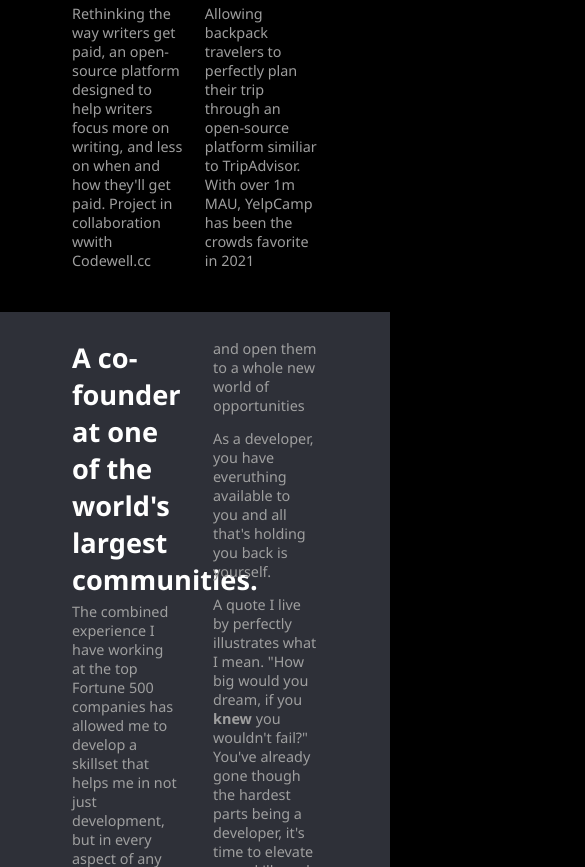
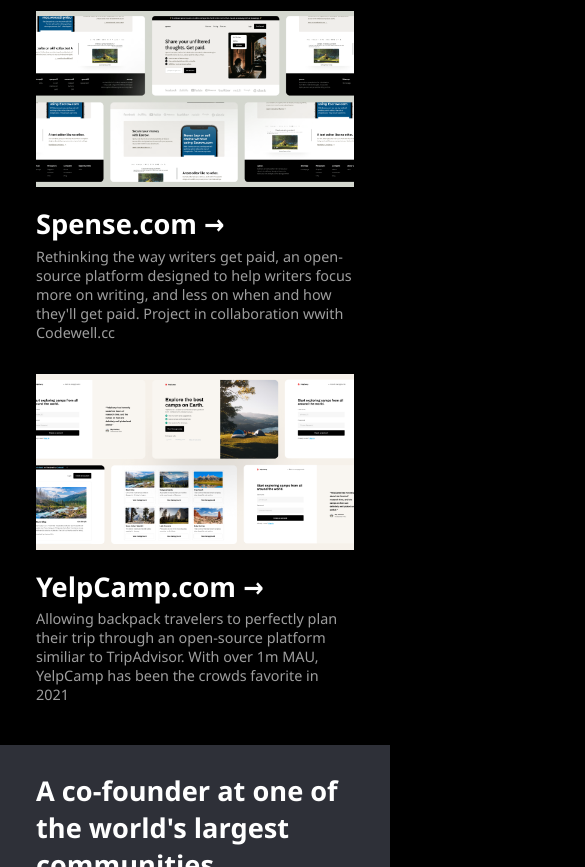
Before and after one commit to myleslouw/codewell1, a plain HTML site: page Index.html in a window 390 px wide. Shown: the part 887-1754 px from the top of the page, 585 px wide, since content can reach past the window. Drawn offline with Linux system fonts and the light colour scheme; a web font is replaced by a local one.

Commit message:
tablet view almost done

```diff
--- a/Index.html
+++ b/Index.html
@@ -25,7 +25,7 @@
         </header>
 
         <Section class="columns col-1">
-            <h1>Helping Companies Build better, sealable software</h1>
+            <h1>Helping Companies Build better, scalable software</h1>
             <p>Award-winning web developer and author, with over 15+ years of working experience with Fortune 500
                 Companies
                 like Apple, Google, Facebook, and more</p>
--- a/index.css
+++ b/index.css
@@ -109,6 +109,8 @@ nav .navList {
 
 article {
   max-width: 46%;
+  display: flex;
+  flex-direction: column;
 }
 
 article img {
@@ -136,3 +138,39 @@ article img {
   padding-top: 0;
   padding-bottom: 0;
 }
+
+@media (max-width: 768px) {
+  .container {
+    max-width: 768;
+  }
+
+  .columns {
+    padding: 1.5em 2em;
+  }
+  .col-2 {
+    max-width: 100%;
+    flex-wrap: wrap;
+    justify-content: space-evenly;
+    padding: 0em 4em;
+  }
+  .col-3 {
+    flex-direction: column;
+    justify-content: center;
+    gap: 1em;
+  }
+
+  article {
+    max-width: 100%;
+    gap: 1em;
+  }
+
+  article img {
+    max-width: 100%;
+  }
+
+  .col-4 {
+    display: flex;
+    flex-direction: column;
+    columns: 0;
+  }
+}
```
